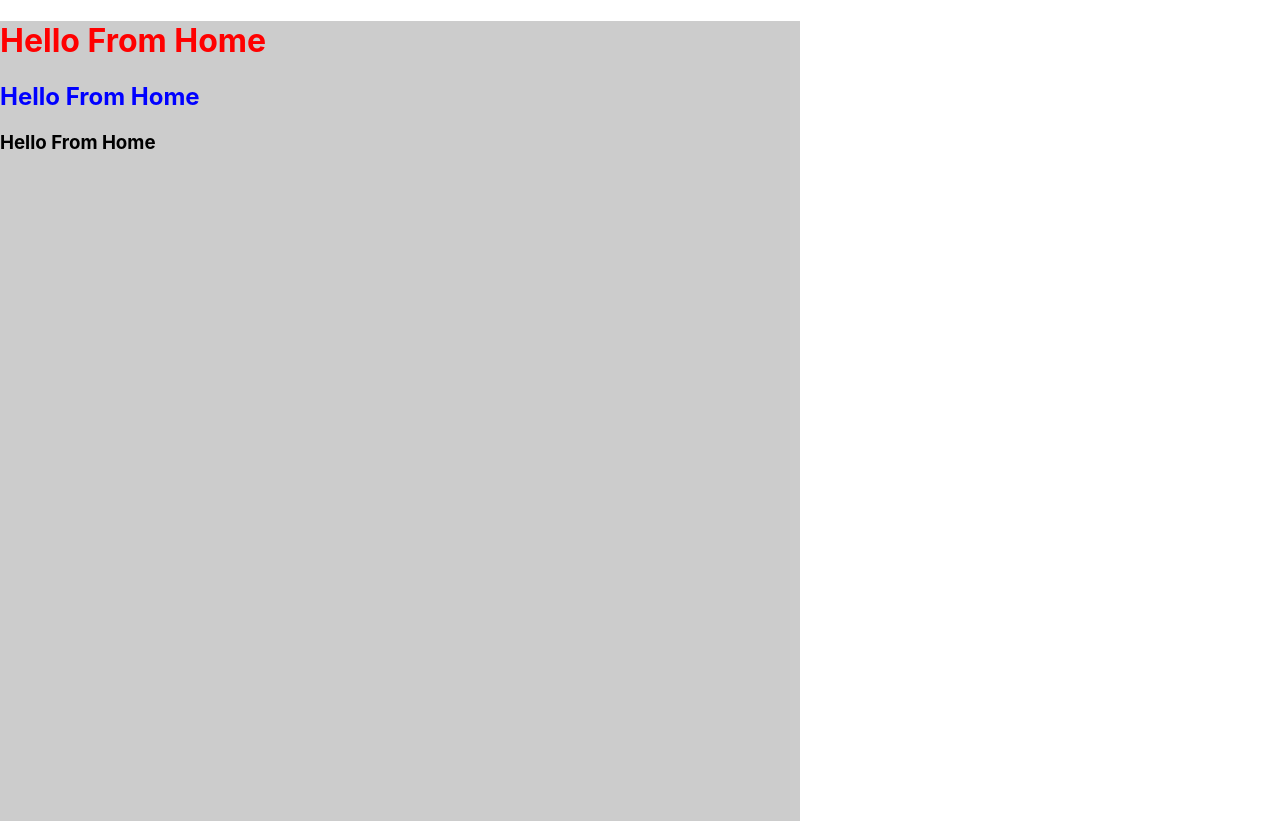
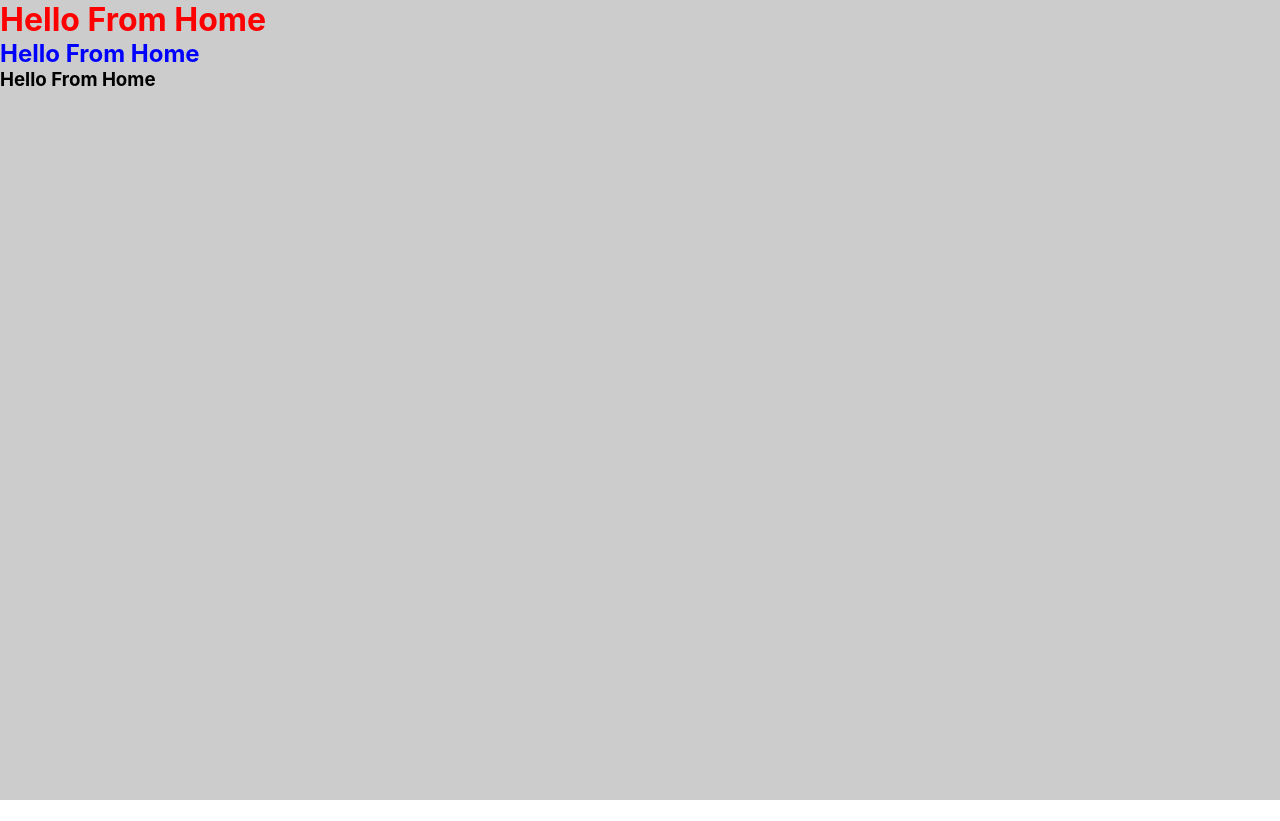
Before and after one commit to mohitchauhan07appinventiv/ReactTraining, a React (Create React App) app: page / in a window 1280 px wide. After the commit the page ends 800 px from the top, so only its background shows below. Built offline with nearby package versions, Linux system fonts and the light colour scheme.

Commit message:
Extra margin and padding removed in Home module

```diff
--- a/src/index.css
+++ b/src/index.css
@@ -1,13 +1,18 @@
+* {
+  margin: 0;
+  padding: 0;
+  box-sizing: border-box;
+}
 body {
   margin: 0;
-  font-family: -apple-system, BlinkMacSystemFont, 'Segoe UI', 'Roboto', 'Oxygen',
-    'Ubuntu', 'Cantarell', 'Fira Sans', 'Droid Sans', 'Helvetica Neue',
+  font-family: -apple-system, BlinkMacSystemFont, "Segoe UI", "Roboto", "Oxygen",
+    "Ubuntu", "Cantarell", "Fira Sans", "Droid Sans", "Helvetica Neue",
     sans-serif;
   -webkit-font-smoothing: antialiased;
   -moz-osx-font-smoothing: grayscale;
 }
 
 code {
-  font-family: source-code-pro, Menlo, Monaco, Consolas, 'Courier New',
+  font-family: source-code-pro, Menlo, Monaco, Consolas, "Courier New",
     monospace;
 }
--- a/src/modules/home/index.css
+++ b/src/modules/home/index.css
@@ -1,5 +1,5 @@
 .homeContainer {
-  width: 100vh;
+  width: 100vw;
   height: 100vh;
   background-color: #ccc;
 }
```
